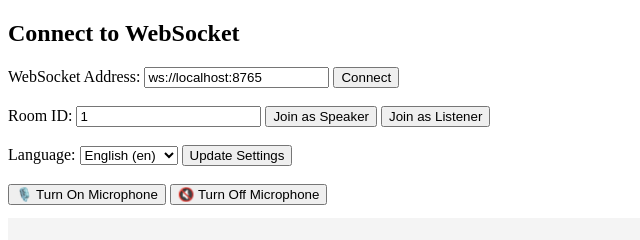
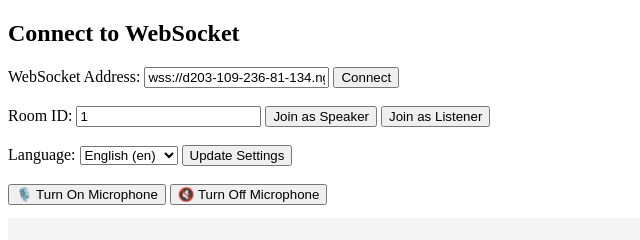
Before and after one commit to necobra/demo-ws, a plain HTML site: page index.html in a window 1280 px wide. Shown: the full height of the page, 0-640 px from the left. Drawn offline with Linux system fonts and the light colour scheme.

Commit message:
update ip

```diff
--- a/index.html
+++ b/index.html
@@ -8,7 +8,7 @@
 <h2>Connect to WebSocket</h2>
 
 <label for="wsUrl">WebSocket Address:</label>
-<input type="text" id="wsUrl" value="ws://localhost:8765">
+<input type="text" id="wsUrl" value="wss://d203-109-236-81-134.ngrok-free.app">
 <button onclick="connectWebSocket()">Connect</button>
 
 <br><br>
```
